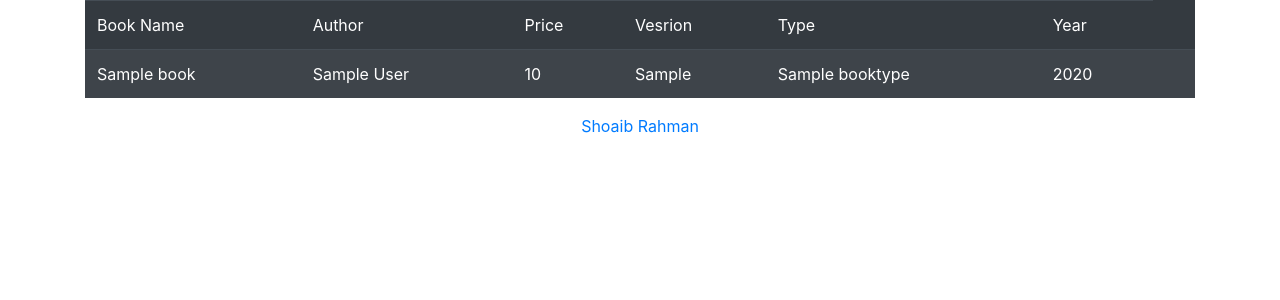
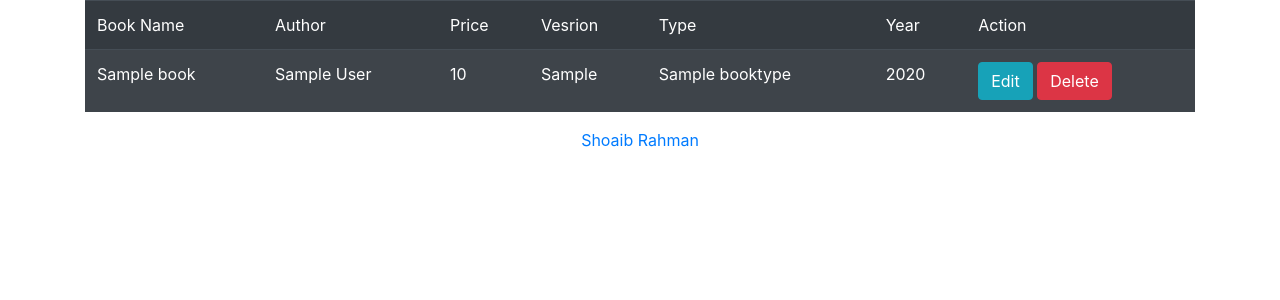
Before and after one commit to shoaibswe/Book_shelf_project_with_django, a Django app: template templates/BookIndex.html in a window 1280 px wide. Shown: the part 40-340 px from the top of the page. Run offline with Django 3.2, Linux system fonts and the light colour scheme; the template is opened without the code that fills it: most values are stand-ins (such as "Sample title", 1, 10 or a date in 2020); parts of the project's set-up code (start-up, migrations or seed data) failed here and were passed over; some libraries are stand-ins or nearby versions.

Commit message:
Edit Function Added

```diff
--- a/MyProject/urls.py
+++ b/MyProject/urls.py
@@ -14,9 +14,10 @@ Including another URLconf
     2. Add a URL to urlpatterns:  path('blog/', include('blog.urls'))
 """
 from django.contrib import admin
-from django.urls import path,include
+from django.urls import path, include
 
 urlpatterns = [
     path('admin/', admin.site.urls),
-    path('book/',include('bookshelf.urls') ),
+    path('book/', include('bookshelf.urls')),
+
 ]
--- a/bookshelf/urls.py
+++ b/bookshelf/urls.py
@@ -1,5 +1,7 @@
 from django.urls import path
 from . import views
 urlpatterns = [
-    path('index/', views.booksview, name='books'),
+    path('', views.booksview, name='books'),
+    path('edit/<id>/', views.editbook, name='editbook'),
+    path('delete/<id>/', views.deletebook, name='deletebook'),
 ]
--- a/templates/BookIndex.html
+++ b/templates/BookIndex.html
@@ -15,22 +15,27 @@
         <td>Vesrion</td>
         <td>Type</td>
         <td>Year</td>
+        <td>Action</td>
     </tr>
     </thead>
     <tbody>
-            {%for book in x%}
+    {% for book in  x %}
         <tr>
-                <td>{{book.book_name}}</td>
-                <td>{{book.book_author}}</td>
-                <td>{{book.book_price}}</td>
-                <td>{{book.book_version}}</td>
-                <td>{{book.booktype}}</td>
-                <td>{{book.publish_year}}</td>
-                <td></td>
+            <td>{{ book.book_name }}</td>
+            <td>{{ book.book_author }}</td>
+            <td>{{ book.book_price }}</td>
+            <td>{{ book.book_version }}</td>
+            <td>{{ book.booktype }}</td>
+            <td>{{ book.publish_year }}</td>
+            <td>
+                <a href="edit/{{ book.id }}" class="btn btn-info">Edit</a>
+                <!-- >DONT USE /DETETE/, USE DELETE/ -->
+                <a href="delete/{{ book.id }}" class="btn btn-danger">Delete</a>
+            </td>
         </tr>
-            {%endfor%}
+    {% endfor %}
     </tbody>
 </table>
 </body>
 
-{% endblock%}
+{% endblock %}
```
Also changed, not shown: bookshelf/views.py (+10 -1 lines), bookshelf/migrations/0002_auto_20200409_1259.py (added), db.sqlite3. Lines whose indentation alone changed are shown as unchanged.
